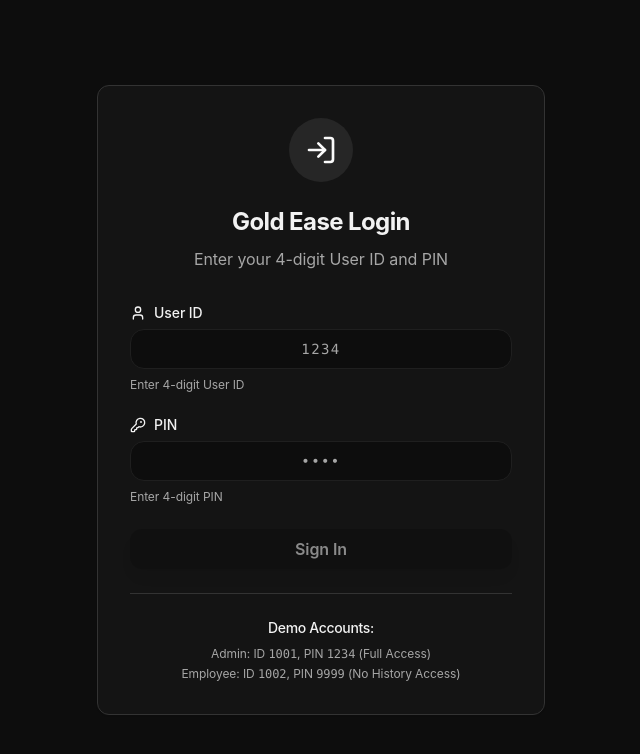
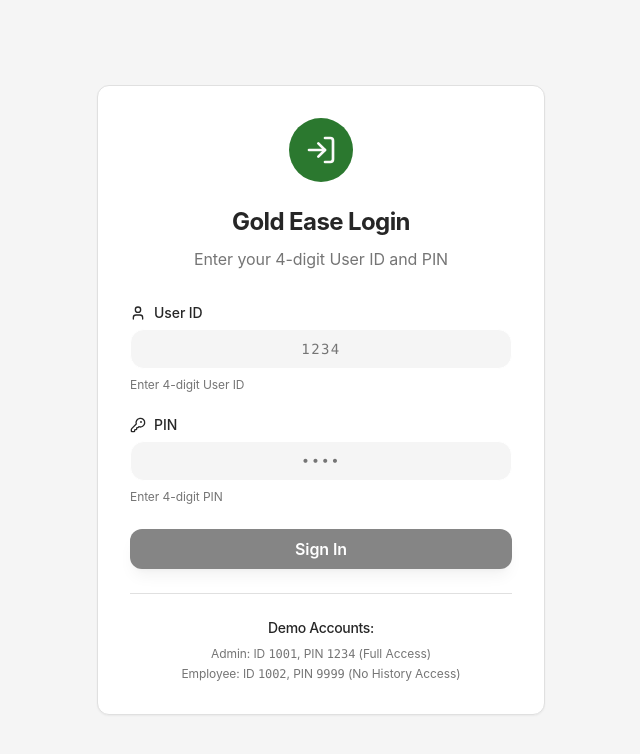
Before and after one commit to OyeManoj/gold-business-setup, a React (Vite) app: page /login in a window 1280 px wide. Shown: the top 754 px of the page, without its empty margins (319-959 px from the left). Built offline with nearby package versions, Linux system fonts and the light colour scheme.

Commit message:
Update UI colors
Update application colors to a new palette including light grey background, green primary and success buttons, medium grey secondary buttons, amber pending status, red error status, and blue accent/highlights.

```diff
--- a/src/index.css
+++ b/src/index.css
@@ -8,41 +8,41 @@ All colors MUST be HSL.
 
 @layer base {
   :root {
-    /* Deep black color palette */
-    --background: 0 0% 5%;
-    --foreground: 0 0% 95%;
+    /* Modern color palette */
+    --background: 0 0% 96%;
+    --foreground: 0 0% 15%;
 
-    --card: 0 0% 8%;
-    --card-foreground: 0 0% 95%;
+    --card: 0 0% 100%;
+    --card-foreground: 0 0% 15%;
 
-    --popover: 0 0% 8%;
-    --popover-foreground: 0 0% 95%;
+    --popover: 0 0% 100%;
+    --popover-foreground: 0 0% 15%;
 
-    --primary: 0 0% 15%;
+    --primary: 123 47% 32%;
     --primary-foreground: 0 0% 98%;
-    --primary-glow: 0 0% 25%;
+    --primary-glow: 123 47% 42%;
 
-    --secondary: 0 0% 12%;
-    --secondary-foreground: 0 0% 90%;
+    --secondary: 0 0% 46%;
+    --secondary-foreground: 0 0% 98%;
 
-    --muted: 0 0% 10%;
-    --muted-foreground: 0 0% 65%;
+    --muted: 0 0% 94%;
+    --muted-foreground: 0 0% 46%;
 
-    --accent: 0 0% 18%;
-    --accent-foreground: 0 0% 95%;
+    --accent: 210 67% 46%;
+    --accent-foreground: 0 0% 98%;
 
-    --destructive: 0 0% 25%;
+    --destructive: 4 64% 49%;
     --destructive-foreground: 0 0% 98%;
 
-    --border: 0 0% 20%;
-    --input: 0 0% 12%;
-    --ring: 0 0% 30%;
+    --border: 0 0% 88%;
+    --input: 0 0% 100%;
+    --ring: 210 67% 46%;
 
-    --success: 0 0% 20%;
+    --success: 123 47% 32%;
     --success-foreground: 0 0% 98%;
 
-    --warning: 0 0% 35%;
-    --warning-foreground: 0 0% 98%;
+    --warning: 45 100% 50%;
+    --warning-foreground: 0 0% 15%;
 
     /* Deep black business colors */
     --dark: 0 0% 5%;
```
